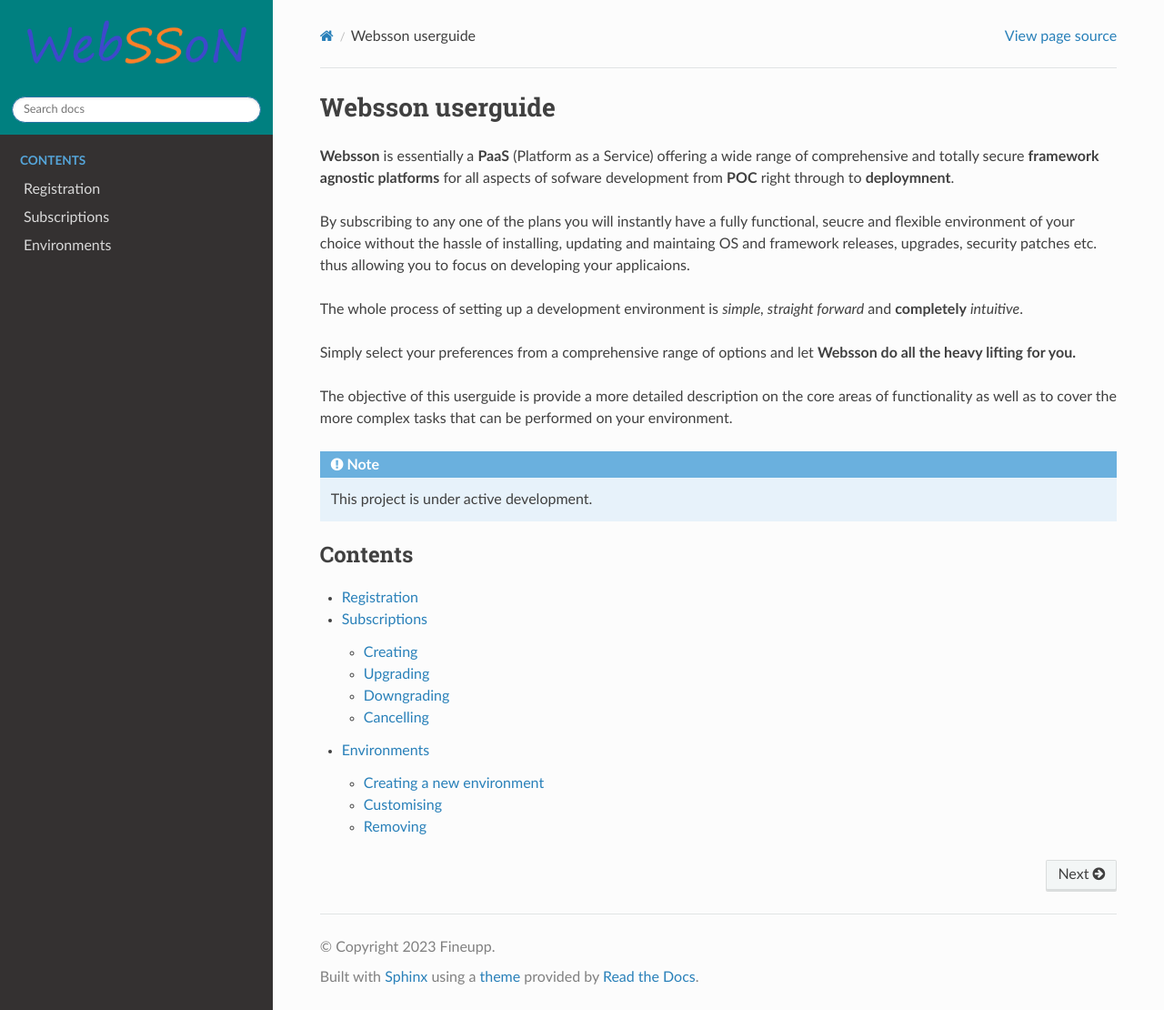
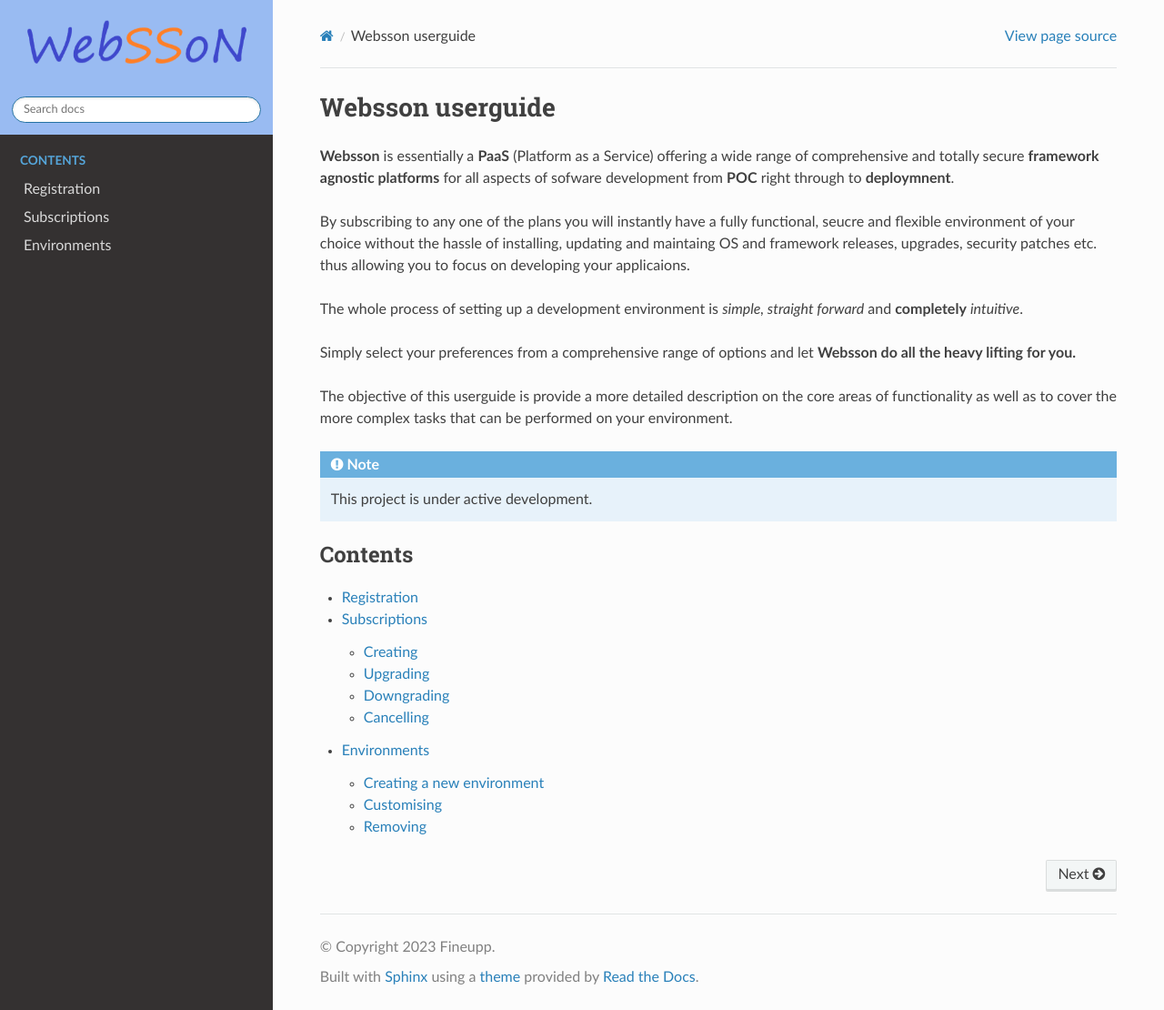
Before and after one commit to Eudorajab1/websson-userguide, a Sphinx documentation site: the page built from docs/source/index.rst, in a window 1280 px wide and 1110 px high. Shown: the whole window at 91% size. Built offline with Sphinx 7.4.7 and the Read the Docs theme 2.0.0, drawn with Linux system fonts in a browser that asks for light colours.

Commit message:
headeer color

```diff
--- a/docs/source/conf.py
+++ b/docs/source/conf.py
@@ -30,7 +30,7 @@
     'prev_next_buttons_location': 'bottom',
     'style_external_links': False,
     'vcs_pageview_mode': '',
-    'style_nav_header_background': 'teal',
+    'style_nav_header_background': 'rgb(153, 187, 242)', #(153, 187, 242)',
     # Toc options
     'collapse_navigation': True,
     'sticky_navigation': True,
```
